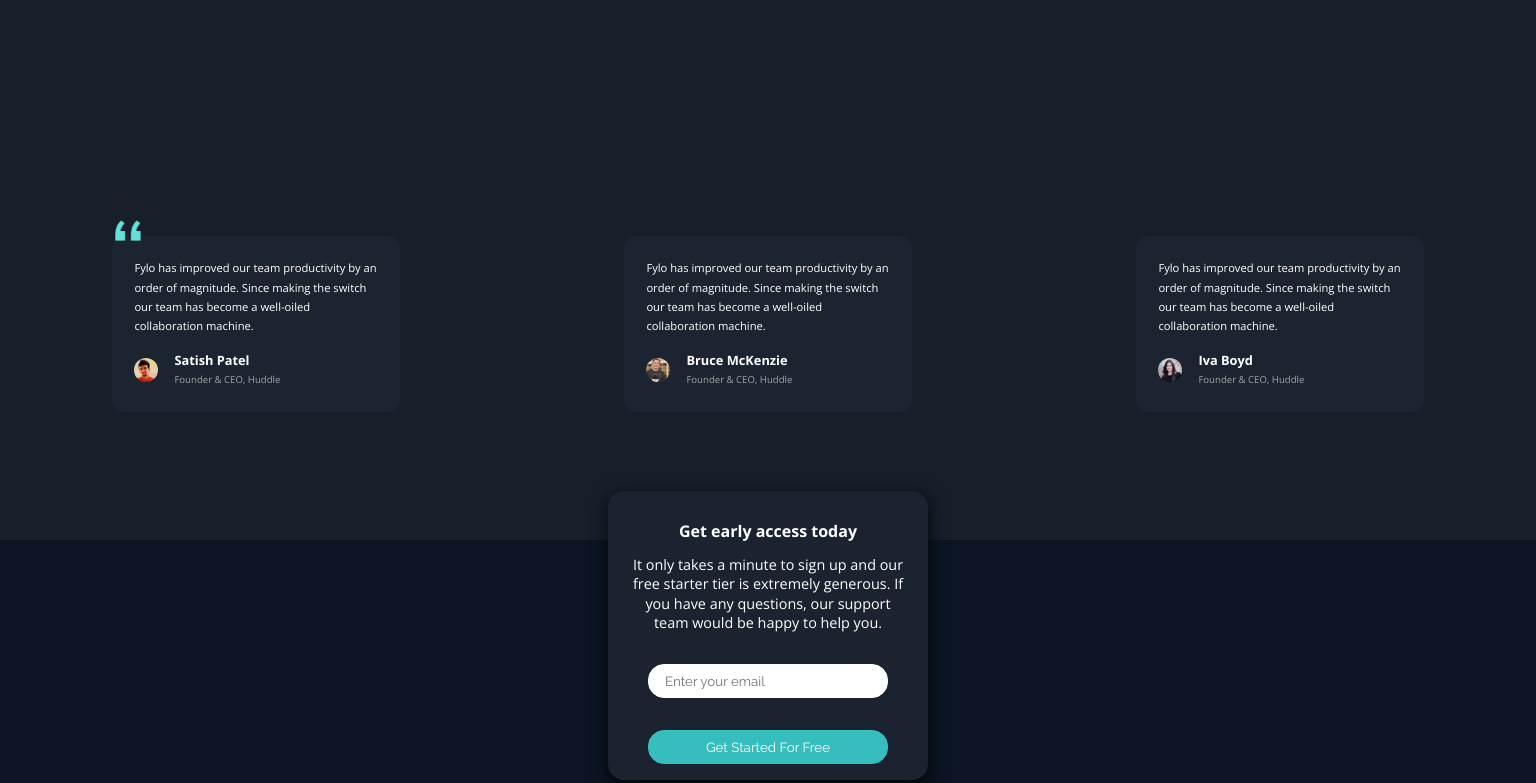
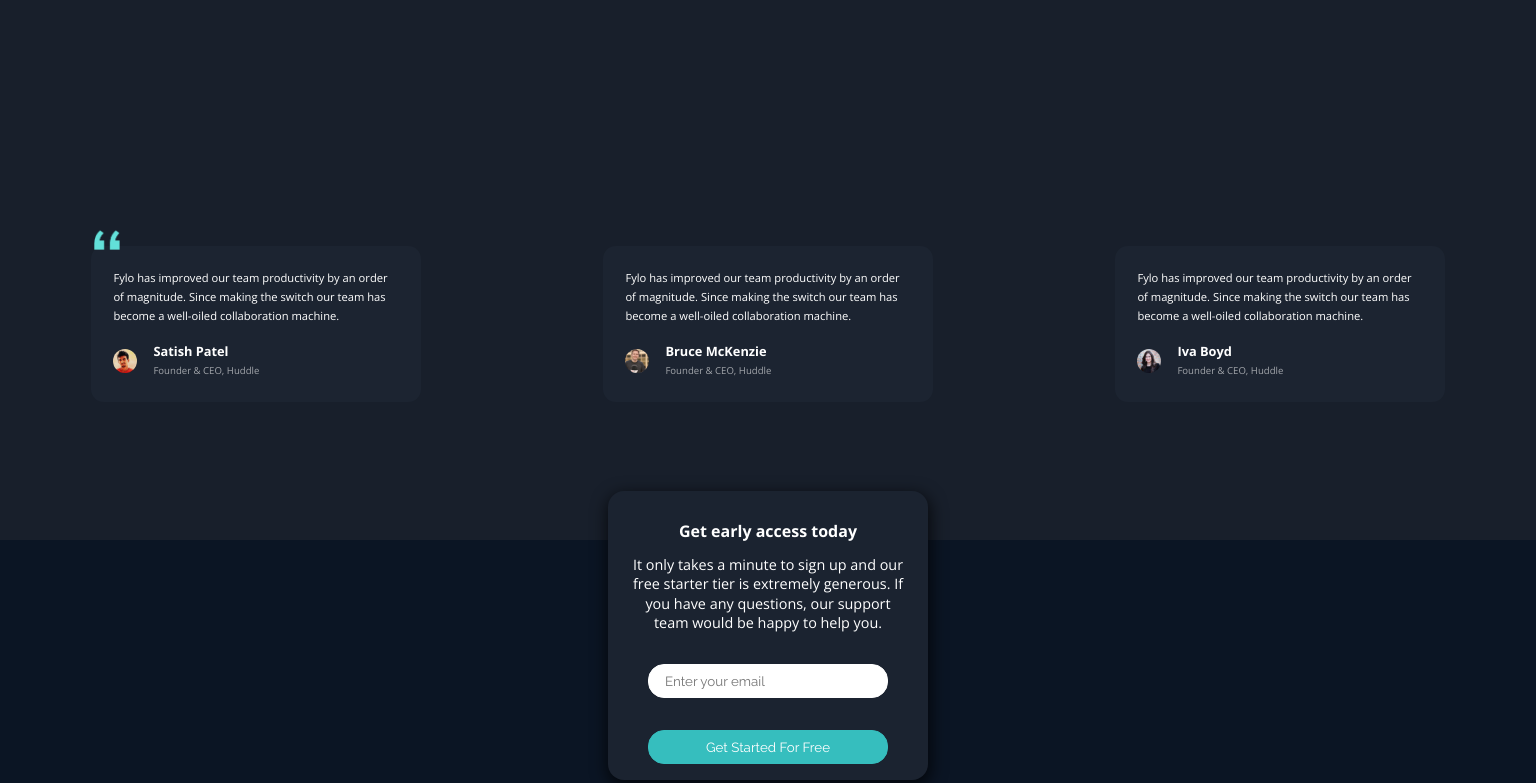
Before and after one commit to webstormcam/fylo_dark_theme_landing_page, a plain HTML site: page index.html in a window 1536 px wide. Shown: the part 2130-2913 px from the top of the page. Drawn offline with nearby package versions, Linux system fonts and the light colour scheme.

Commit message:
Update style.css

```diff
--- a/style.css
+++ b/style.css
@@ -550,6 +550,8 @@ max-width: 900px;
     }
 
 
+
+
 }
 
 
@@ -713,6 +715,10 @@ max-width: 900px;
                 font-size: 1rem;
                }
 
+               .cubes{
+                   width: 330px;
+               }
+
 
 
 
```
